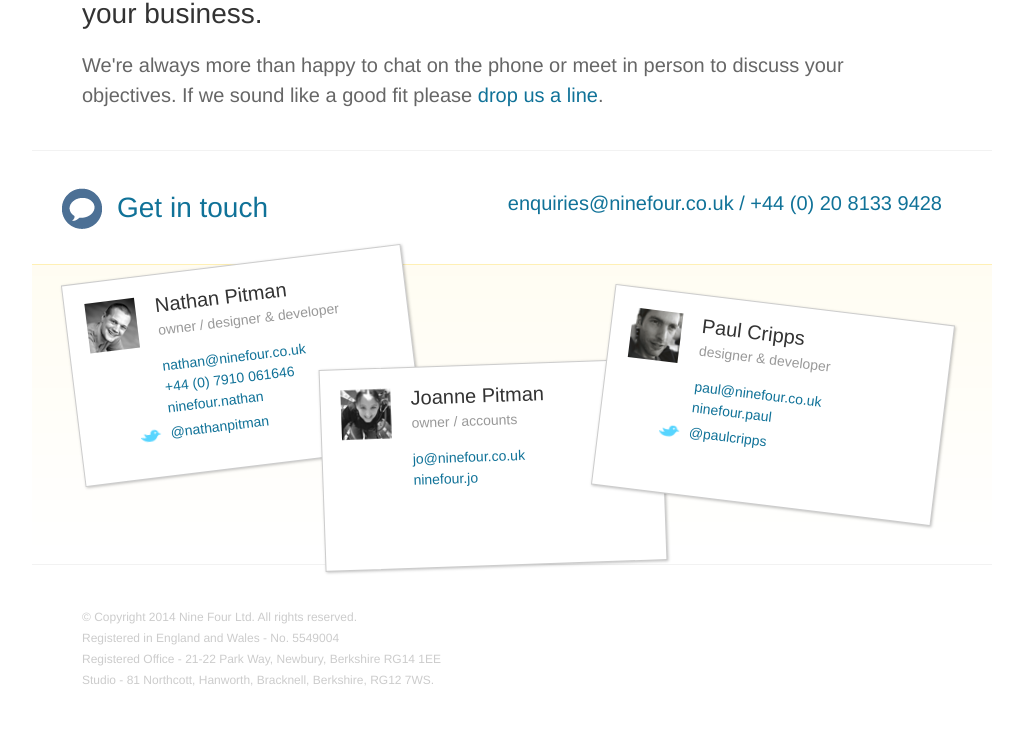
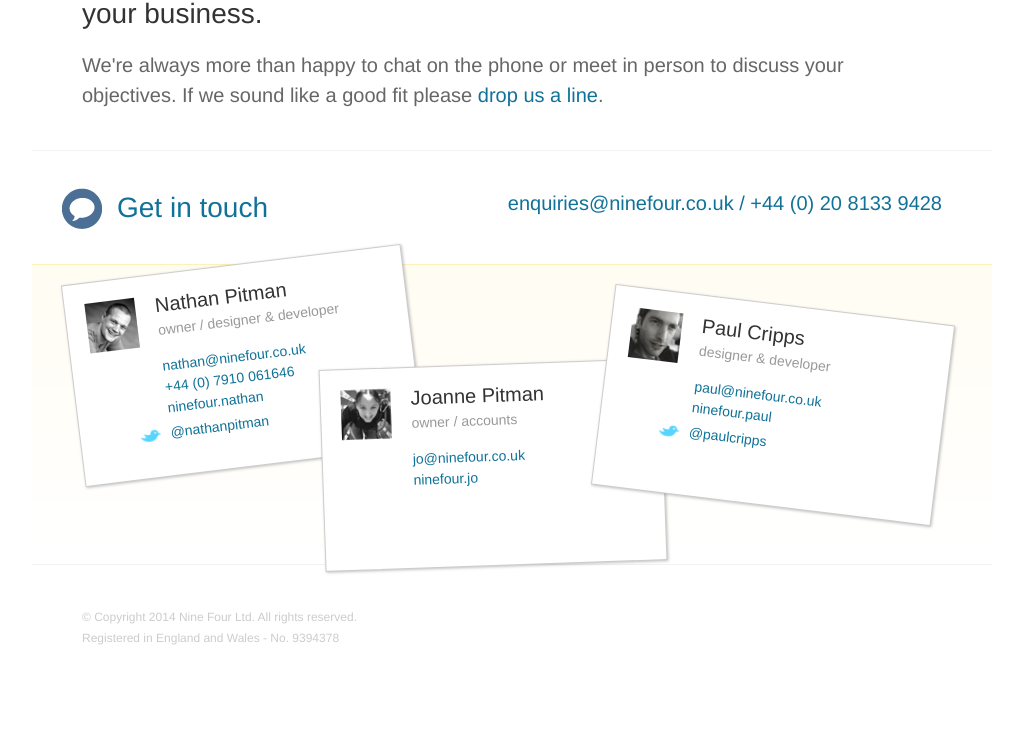
Before and after one commit to nathanpitman/ninefour.github.io, a plain HTML site: page index.html in a window 1280 px wide. Shown: the part 770-1525 px from the top of the page, without its empty margins (128-1151 px from the left). After the commit the page ends 1491 px from the top, so only its background shows below. Drawn offline with Linux system fonts and the light colour scheme.

Commit message:
Update index.html
Tweaks to co number.

```diff
--- a/index.html
+++ b/index.html
@@ -99,9 +99,9 @@
         <footer id="page_footer" class="clearfix">
             <div id="page_footer_info">
                 <p>&copy; Copyright 2014 Nine Four Ltd. All rights reserved.</p>
-                <p>Registered in England and Wales - No. 5549004</p>
-                <p>Registered Office - 21-22 Park Way, Newbury, Berkshire RG14 1EE</p>
-                <p>Studio - 81 Northcott, Hanworth, Bracknell, Berkshire, <a href="maps.google.co.uk/?q=rg457ah" title="Find us on Google Maps…">RG12 7WS</a>.</p>
+                <p>Registered in England and Wales - No. 9394378</p>
+                <!--<p>Registered Office - 21-22 Park Way, Newbury, Berkshire RG14 1EE</p>-->
+                <!--<p>Studio - 81 Northcott, Hanworth, Bracknell, Berkshire, <a href="maps.google.co.uk/?q=rg457ah" title="Find us on Google Maps…">RG12 7WS</a>.</p>-->
             </div><!-- end #page_footer_info -->
 
         </footer><!-- end #page_footer -->
```
